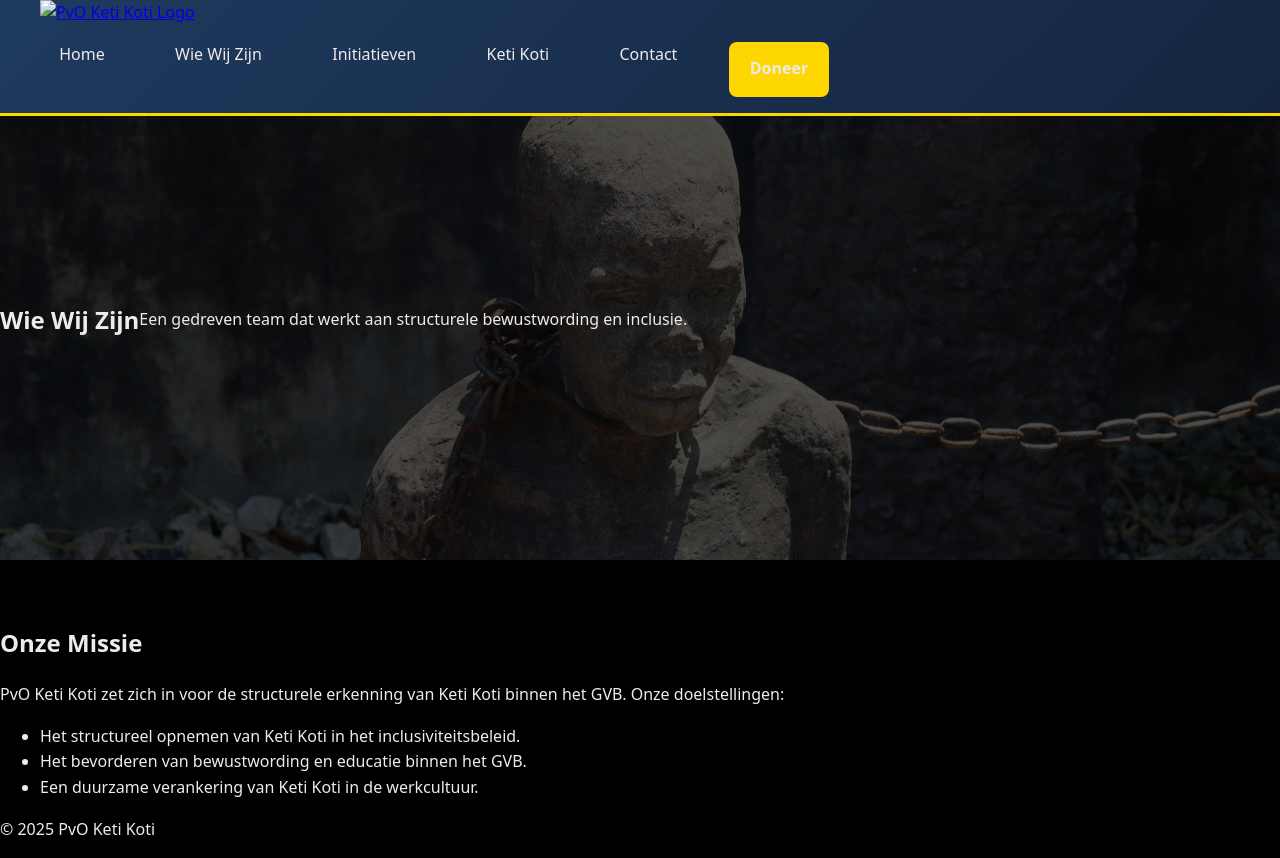
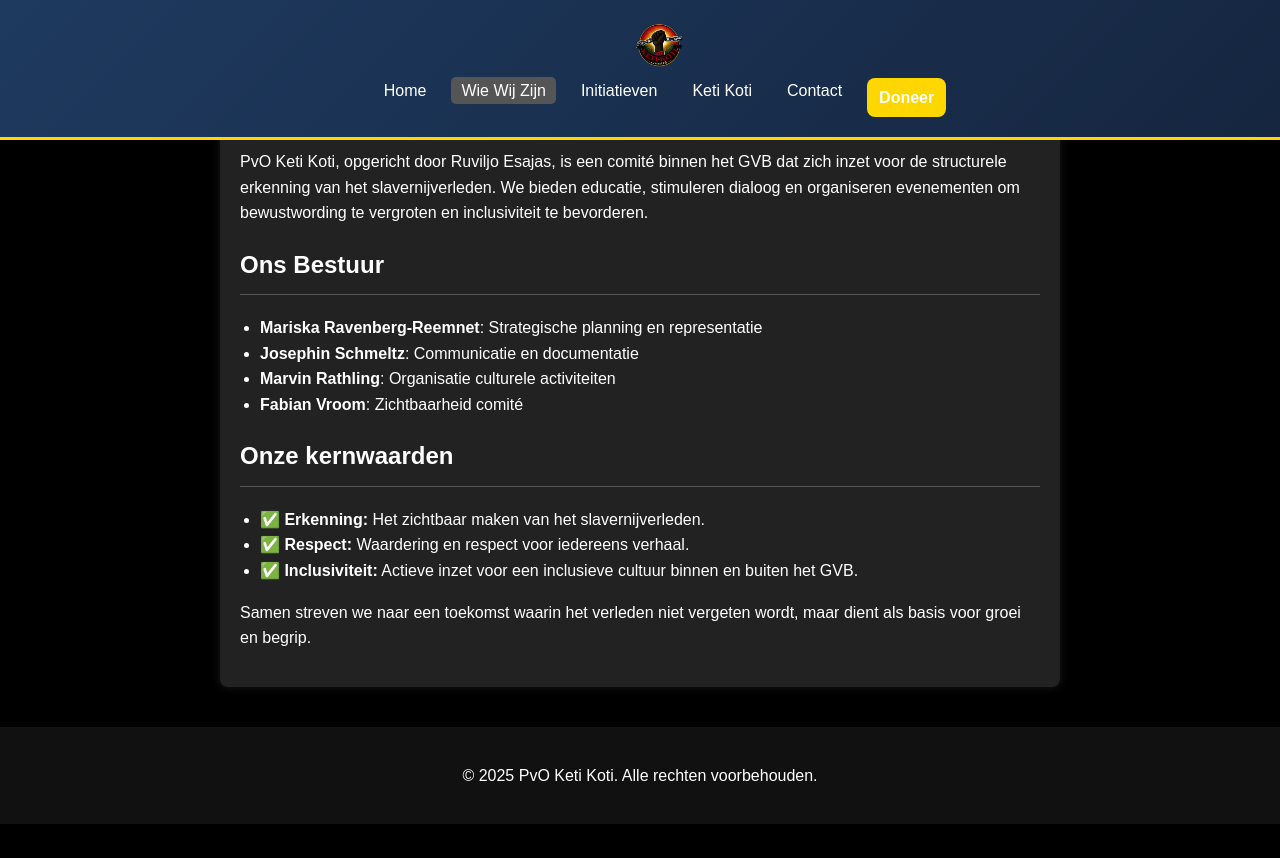
Before and after one commit to BornInSuriname/PvO-Website, a plain HTML site: page wie-zijn-wij.html in a window 1280 px wide. After the commit the page ends 824 px from the top, so only its background shows below. Drawn offline with Linux system fonts and the light colour scheme; files whose address does not match are found by name.

Commit message:
Update wie-zijn-wij.html

```diff
--- a/wie-zijn-wij.html
+++ b/wie-zijn-wij.html
@@ -3,50 +3,119 @@
 <head>
     <meta charset="UTF-8">
     <meta name="viewport" content="width=device-width, initial-scale=1.0">
-    <meta http-equiv="X-UA-Compatible" content="IE=edge">
-    <title>PvO Keti Koti - Wie Wij Zijn</title>
+    <title>Wie Zijn Wij - PvO Keti Koti</title>
     <link rel="stylesheet" href="css/styles.css">
-    <link rel="icon" type="image/png" href="images/favicon.png">
-    <script defer src="js/script.js"></script>
+    <link rel="icon" type="image/png" href="image/favicon.png">
+    <style>
+        body {
+            background-color: #000;
+            color: #fff;
+            font-family: Arial, sans-serif;
+            line-height: 1.6;
+            margin: 0;
+            padding: 0;
+        }
+        .skip-link {
+            position: absolute;
+            top: -40px;
+            left: 0;
+            background: #fff;
+            color: #000;
+            padding: 8px;
+            z-index: 100;
+            transition: top 0.3s;
+        }
+        .skip-link:focus {
+            top: 0;
+        }
+        header, footer {
+            background: #111;
+            padding: 20px;
+            text-align: center;
+        }
+        .nav-links {
+            list-style: none;
+            padding: 0;
+            display: flex;
+            justify-content: center;
+            gap: 15px;
+        }
+        .nav-links a {
+            color: #fff;
+            text-decoration: none;
+            padding: 5px 10px;
+        }
+        .nav-links a.active,
+        .nav-links a:hover {
+            background: #555;
+            border-radius: 5px;
+        }
+        .section-inner {
+            max-width: 800px;
+            margin: 40px auto;
+            padding: 20px;
+            background: #222;
+            border-radius: 8px;
+            box-shadow: 0 0 10px rgba(255,255,255,0.1);
+        }
+        h1, h2 {
+            border-bottom: 1px solid #555;
+            padding-bottom: 10px;
+        }
+        ul {
+            padding-left: 20px;
+        }
+    </style>
 </head>
 <body>
+    <a href="#main-content" class="skip-link">Ga direct naar inhoud</a>
+
     <header class="nav-header">
         <nav aria-label="Hoofdnavigatie">
             <div class="nav-container">
                 <a href="index.html" class="logo-link">
-                    <img src="images/logo.png" alt="PvO Keti Koti Logo" width="150" height="40">
+                    <img src="image/logo.png" alt="PvO Keti Koti Logo" width="50" height="50" loading="lazy">
                 </a>
-                <ul class="nav-links" id="main-navigation">
-                    <li><a href="index.html">Home</a></li>
-                    <li><a href="wie-zijn-wij.html" class="active">Wie Wij Zijn</a></li>
-                    <li><a href="initiatieven.html">Initiatieven</a></li>
-                    <li><a href="keti-koti.html">Keti Koti</a></li>
-                    <li><a href="contact.html">Contact</a></li>
-                    <li><a href="donatie.html" class="btn btn-primary">Doneer</a></li>
+                <ul class="nav-links" role="menubar">
+                    <li role="none"><a href="index.html" role="menuitem">Home</a></li>
+                    <li role="none"><a href="wie-zijn-wij.html" class="active" role="menuitem" aria-current="page">Wie Wij Zijn</a></li>
+                    <li role="none"><a href="initiatieven.html" role="menuitem">Initiatieven</a></li>
+                    <li role="none"><a href="keti-koti.html" role="menuitem">Keti Koti</a></li>
+                    <li role="none"><a href="contact.html" role="menuitem">Contact</a></li>
+                    <li role="none"><a href="donatie.html" class="btn btn-primary">Doneer</a></li>
                 </ul>
             </div>
         </nav>
     </header>
 
     <main id="main-content">
-        <section class="hero">
-            <h1>Wie Wij Zijn</h1>
-            <p>Een gedreven team dat werkt aan structurele bewustwording en inclusie.</p>
-        </section>
+        <section class="content-section">
+            <div class="section-inner">
+                <h1 class="section-title">Wie zijn wij en waarvoor staan we?</h1>
+                <p>PvO Keti Koti, opgericht door Ruviljo Esajas, is een comité binnen het GVB dat zich inzet voor de structurele erkenning van het slavernijverleden. We bieden educatie, stimuleren dialoog en organiseren evenementen om bewustwording te vergroten en inclusiviteit te bevorderen.</p>
 
-        <section class="content-section">
-            <h2>Onze Missie</h2>
-            <p>PvO Keti Koti zet zich in voor de structurele erkenning van Keti Koti binnen het GVB. Onze doelstellingen:</p>
-            <ul>
-                <li>Het structureel opnemen van Keti Koti in het inclusiviteitsbeleid.</li>
-                <li>Het bevorderen van bewustwording en educatie binnen het GVB.</li>
-                <li>Een duurzame verankering van Keti Koti in de werkcultuur.</li>
-            </ul>
+                <h2>Ons Bestuur</h2>
+                <ul>
+                    <li><strong>Mariska Ravenberg-Reemnet</strong>: Strategische planning en representatie</li>
+                    <li><strong>Josephin Schmeltz</strong>: Communicatie en documentatie</li>
+                    <li><strong>Marvin Rathling</strong>: Organisatie culturele activiteiten</li>
+                    <li><strong>Fabian Vroom</strong>: Zichtbaarheid comité</li>
+                </ul>
+
+                <h2>Onze kernwaarden</h2>
+                <ul>
+                    <li>✅ <strong>Erkenning:</strong> Het zichtbaar maken van het slavernijverleden.</li>
+                    <li>✅ <strong>Respect:</strong> Waardering en respect voor iedereens verhaal.</li>
+                    <li>✅ <strong>Inclusiviteit:</strong> Actieve inzet voor een inclusieve cultuur binnen en buiten het GVB.</li>
+                </ul>
+
+                <p>Samen streven we naar een toekomst waarin het verleden niet vergeten wordt, maar dient als basis voor groei en begrip.</p>
+            </div>
         </section>
     </main>
 
-    <footer class="footer">
-        <p>&copy; 2025 PvO Keti Koti</p>
+    <footer>
+        <p>&copy; 2025 PvO Keti Koti. Alle rechten voorbehouden.</p>
     </footer>
 </body>
 </html>
```
